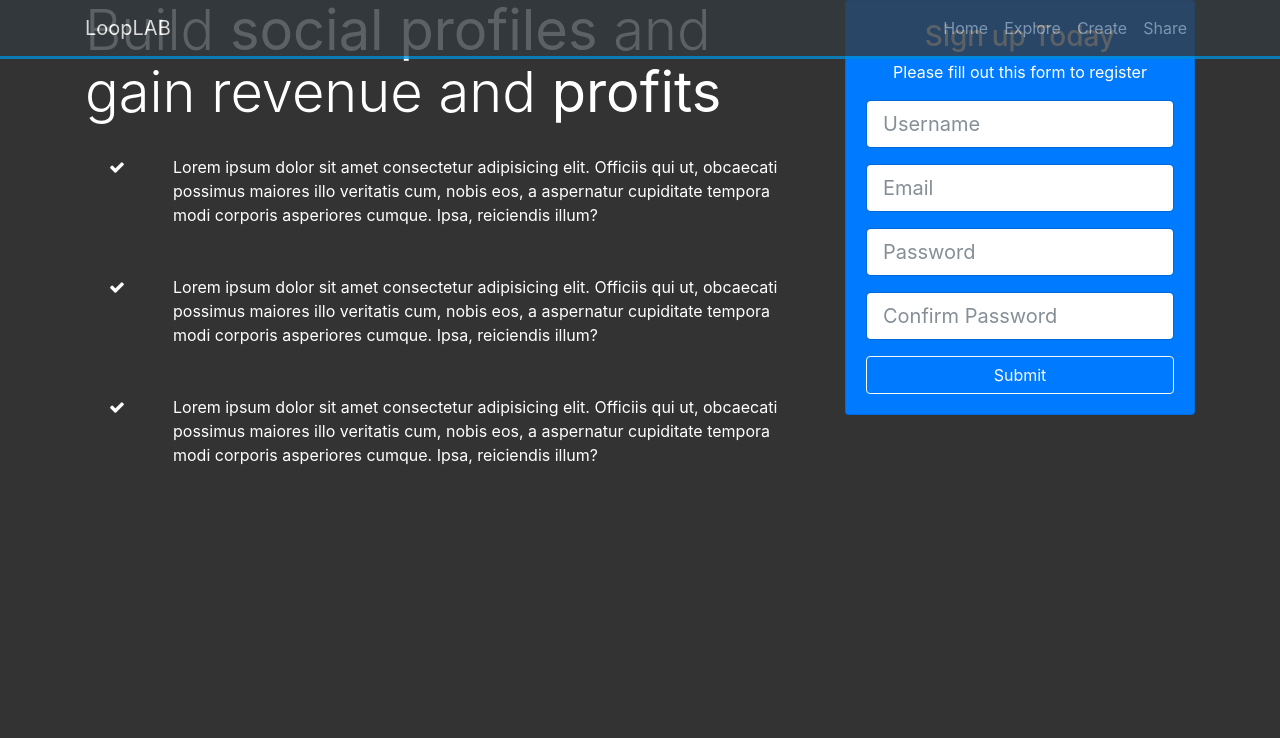
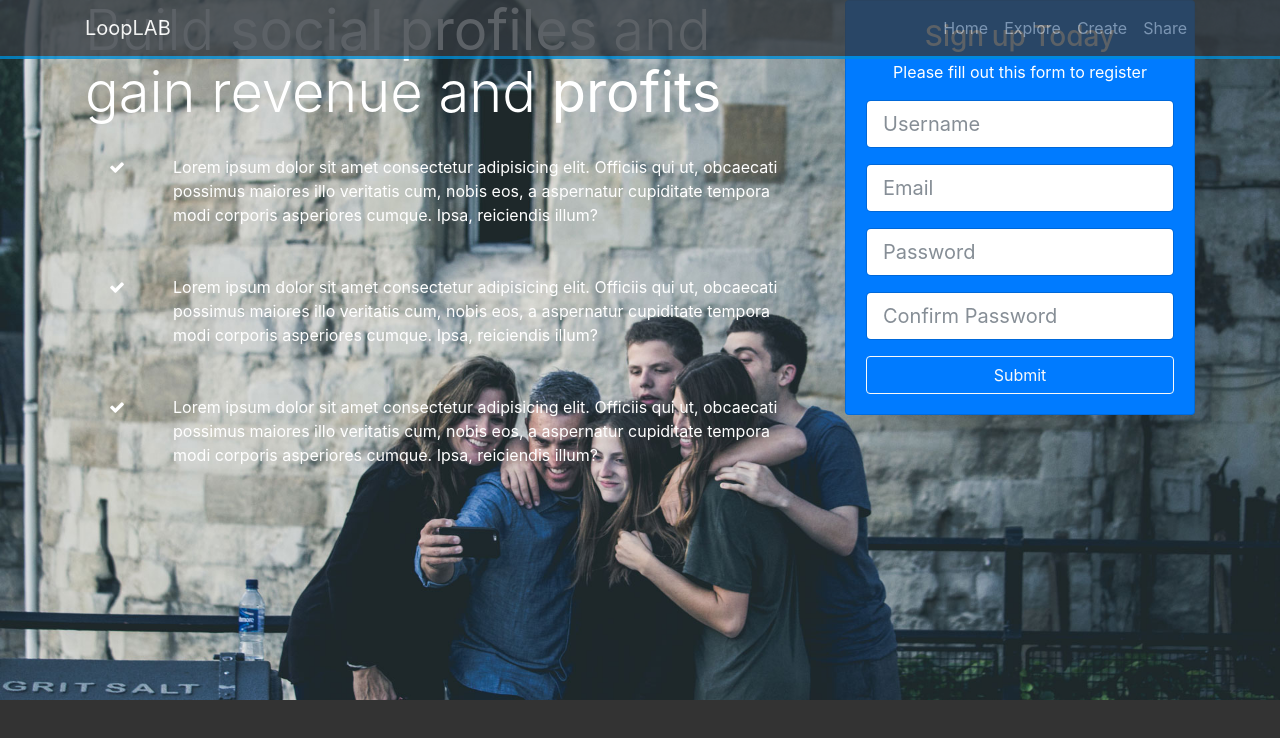
Before and after one commit to jwolfe890/bootProj, a website: page src/index.html in a window 1280 px wide. Drawn offline with Linux system fonts and the light colour scheme.

Commit message:
added image

```diff
--- a/src/css/style.css
+++ b/src/css/style.css
@@ -5,3 +5,11 @@ body {
 .navbar {
   border-bottom: #008ed6 3px solid;
   opacity: 0.8; }
+
+#home-section {
+  background:url('../img/home.jpg') no-repeat;
+  background-size:cover;
+  background-attachment: fixed;
+
+  min-height:700px;
+}
--- a/src/index.html
+++ b/src/index.html
@@ -42,7 +42,7 @@
         <div class="container">
 
           <div class="row">
-              <div class="col-lg-8">
+              <div class="col-lg-8 d-none d-lg-block">
                 <h1 class="display-4">Build <strong>social profiles</strong> and gain revenue and <strong>profits</strong></h1>
 
 
```
Also changed, not shown: src/img/home.jpg (added), 1 other file.
